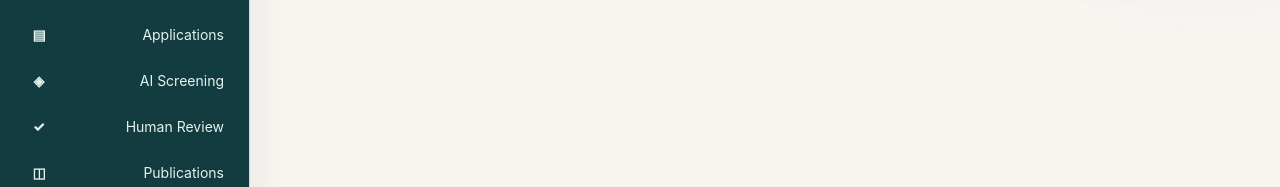
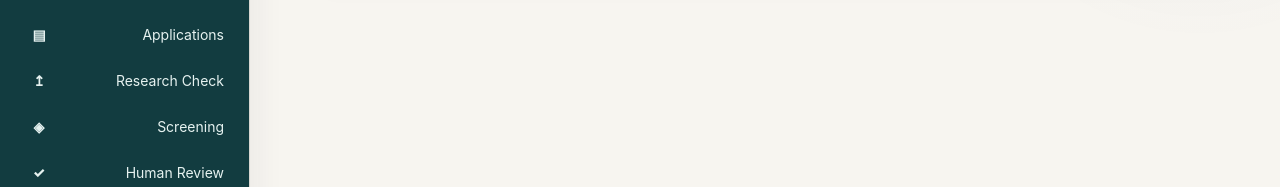
Before and after one commit to Etytabs/AI-SCREENING-, a Next.js app in the folder apps/web/: page /dashboard in a window 1280 px wide. Shown: the part 277-464 px from the top of the page. Built offline with nearby package versions, Linux system fonts and the light colour scheme; no server answers.

Commit message:
fix: restore research check navigation

```diff
--- a/apps/web/components/workflow/WorkspaceShell.tsx
+++ b/apps/web/components/workflow/WorkspaceShell.tsx
@@ -12,7 +12,8 @@ export const NAV_ITEMS = {
     { href: "/dashboard", label: "Overview", icon: "⌂" },
     { href: "/dashboard/calls", label: "Grant Calls", icon: "□" },
     { href: "/dashboard/applications", label: "Applications", icon: "▤" },
-    { href: "/dashboard/screening", label: "AI Screening", icon: "◈" },
+    { href: "/dashboard/check", label: "Research Check", icon: "↥" },
+    { href: "/dashboard/screening", label: "Screening", icon: "◈" },
     { href: "/dashboard/review", label: "Human Review", icon: "✓" },
     { href: "/dashboard/publications", label: "Publications", icon: "◫" },
     { href: "/dashboard/sources", label: "Evidence Sources", icon: "◎" },
@@ -35,7 +36,8 @@ export const NAV_ITEMS = {
     { href: "/dashboard", label: "Overview", icon: "⌂" },
     { href: "/dashboard/calls", label: "Grant Calls", icon: "□" },
     { href: "/dashboard/applications", label: "Applications", icon: "▤" },
-    { href: "/dashboard/screening", label: "AI Screening", icon: "◈" },
+    { href: "/dashboard/check", label: "Research Check", icon: "↥" },
+    { href: "/dashboard/screening", label: "Screening", icon: "◈" },
     { href: "/dashboard/review", label: "Human Review", icon: "✓" },
   ],
   REVIEWER: [
```
